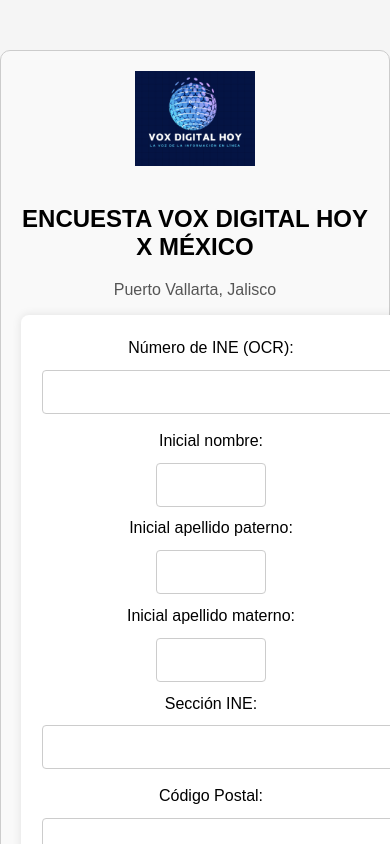
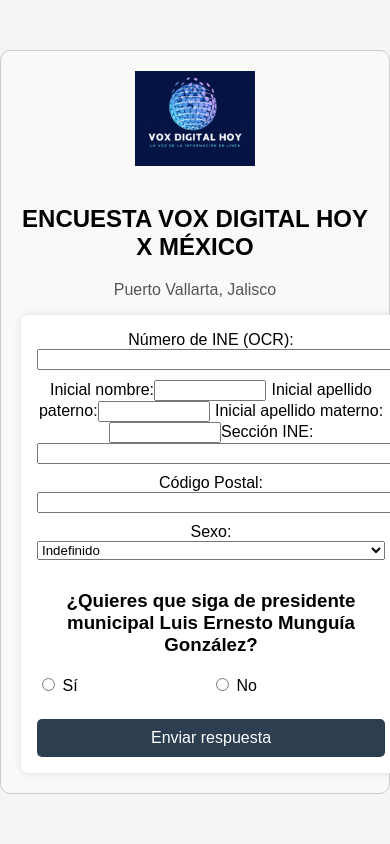
Before and after one commit to voxdigitalhoy-cmd/PRUEBAS, a React (Vite) app in the folder frontend/: page / in a window 390 px wide. Shown: the top 844 px of the page. Built offline with nearby package versions, Linux system fonts and the light colour scheme.

Commit message:
Update index.css

```diff
--- a/frontend/src/index.css
+++ b/frontend/src/index.css
@@ -24,13 +24,49 @@
   margin-bottom: 1rem;
 }
 
+/* ====== Contenedor para label + input ====== */
+.form-group {
+  display: flex;
+  justify-content: space-between;
+  align-items: center;
+  margin-bottom: 1rem;
+}
+
+form label {
+  flex: 1;
+  text-align: left;
+  font-size: 1rem;
+}
+
 /* ====== Inputs de iniciales ====== */
-form input {
-  width: 50px;      /* ancho para una sola letra */
-  height: 50px;     /* alto uniforme */
+form input.initial {
+  width: 50px;       /* ancho para una sola letra */
+  height: 50px;      /* alto uniforme */
   font-size: 1.5rem;
   text-align: center;
-  margin: 0.3rem;
+  margin-left: 0.5rem;
+  border: 1px solid #ccc;
+  border-radius: 4px;
+}
+
+/* ====== Input Sección INE ====== */
+form input.section {
+  width: 80px;       /* ancho suficiente para 6 caracteres */
+  height: 50px;
+  font-size: 1.2rem;
+  text-align: center;
+  margin-left: 0.5rem;
+  border: 1px solid #ccc;
+  border-radius: 4px;
+}
+
+/* ====== Input Código Postal ====== */
+form input.cp {
+  width: 100px;      /* ancho suficiente para 10 números */
+  height: 50px;
+  font-size: 1.2rem;
+  text-align: center;
+  margin-left: 0.5rem;
   border: 1px solid #ccc;
   border-radius: 4px;
 }
@@ -41,7 +77,7 @@
   margin-bottom: 1rem;
 }
 
-form label {
+form label.option {
   display: block;
   margin: 0.5rem 0;
   font-size: 1rem;
@@ -69,10 +105,23 @@
     padding: 1rem;
   }
 
-  form input {
-    width: 40px;
+  .form-group {
+    flex-direction: column;
+    align-items: flex-start;
+  }
+
+  form label {
+    margin-bottom: 0.3rem;
+  }
+
+  form input.initial,
+  form input.section,
+  form input.cp {
+    width: 60px;
     height: 40px;
-    font-size: 1.2rem;
+    font-size: 1rem;
+    margin-left: 0;
+    margin-bottom: 0.5rem;
   }
 
   form button {
```
